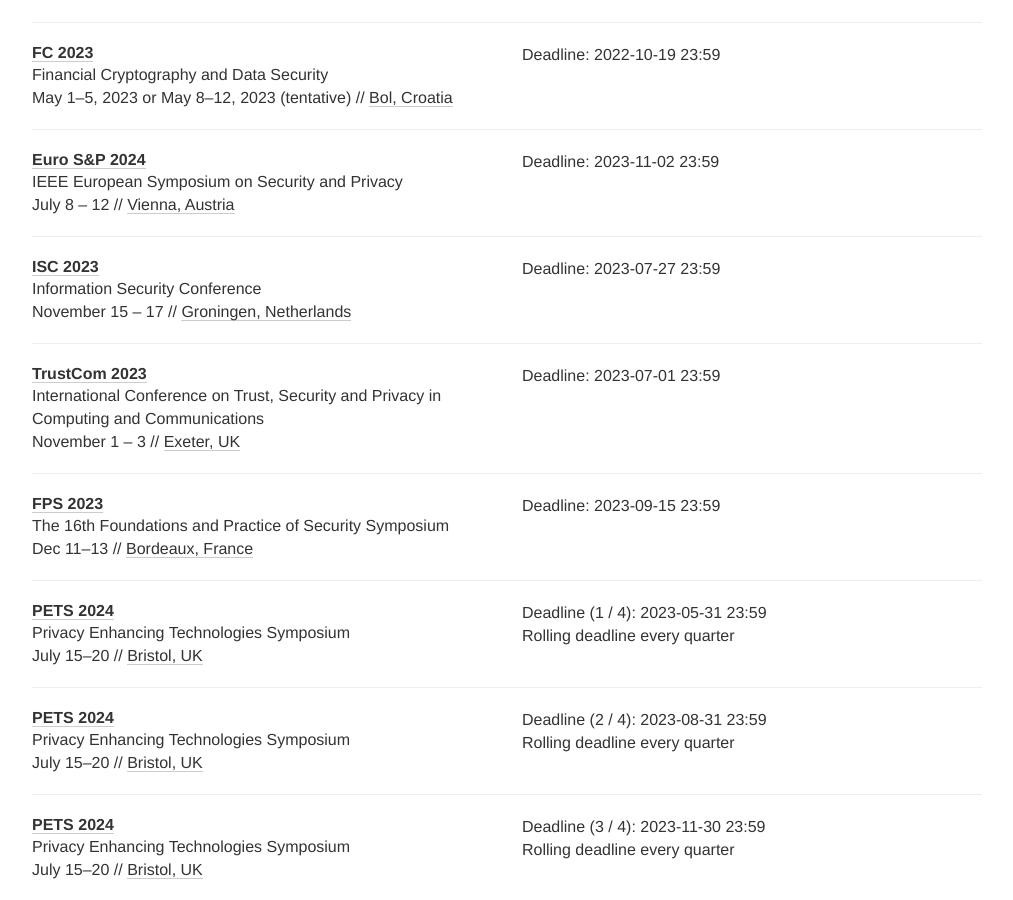
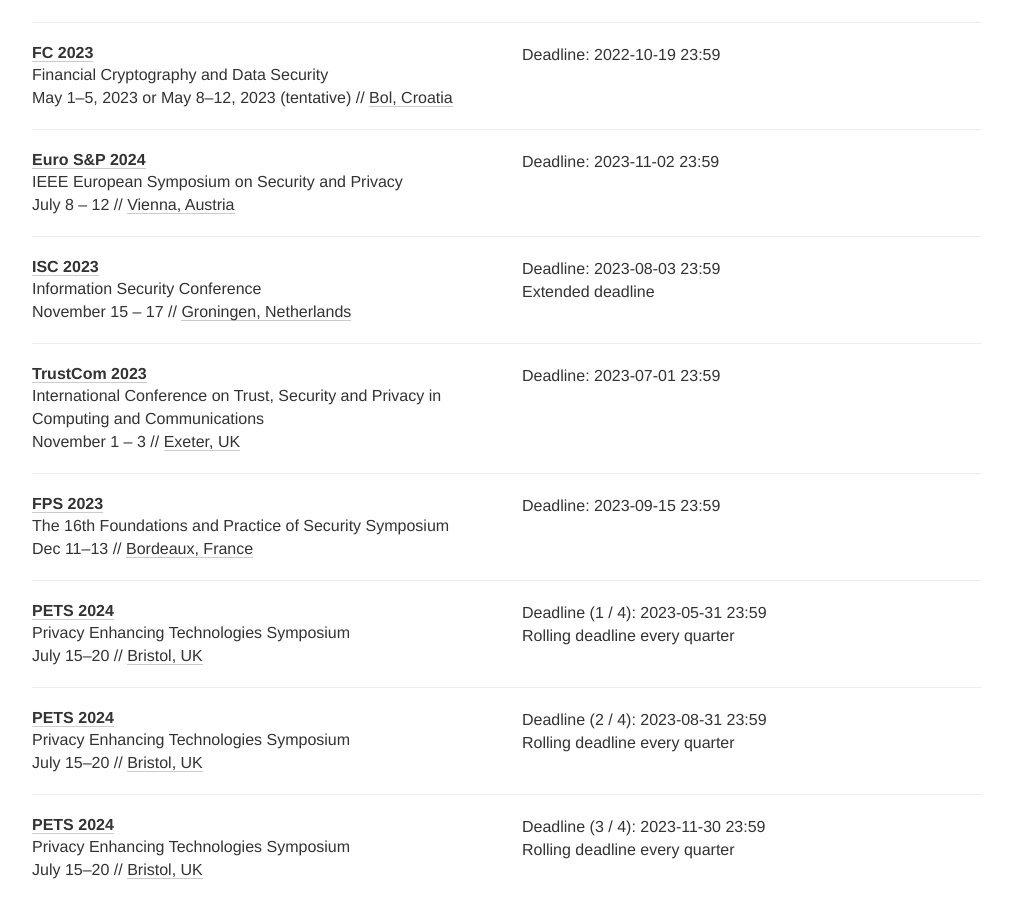
Before and after one commit to sec-deadlines/sec-deadlines.github.io, a Jekyll site: the page built from index.html, in a window 1280 px wide and 900 px high, scrolled down 2677 px. Shown: the whole window, without its empty margins (133-1146 px from the left). Built offline with Jekyll 4.4.1, drawn with Linux system fonts in a browser that asks for light colours; nearby versions of some CDN libraries; comment, search, counter and statistics services are not loaded.

Commit message:
Update conferences.yml
ISC'23 Extended deadline

```diff
--- a/_data/conferences.yml
+++ b/_data/conferences.yml
@@ -136,10 +136,11 @@
   description: Information Security Conference
   year: 2023
   link: https://isc23.cs.rug.nl
-  deadline: ["2023-07-27 23:59"]
+  deadline: ["2023-08-03 23:59"]
   date: "November 15 - 17"
   place: Groningen, Netherlands
   tags: [SEC, PRIV, CONF]
+  comment: Extended deadline
 
 - name: TrustCom
   description: International Conference on Trust, Security and Privacy in Computing and Communications
```
